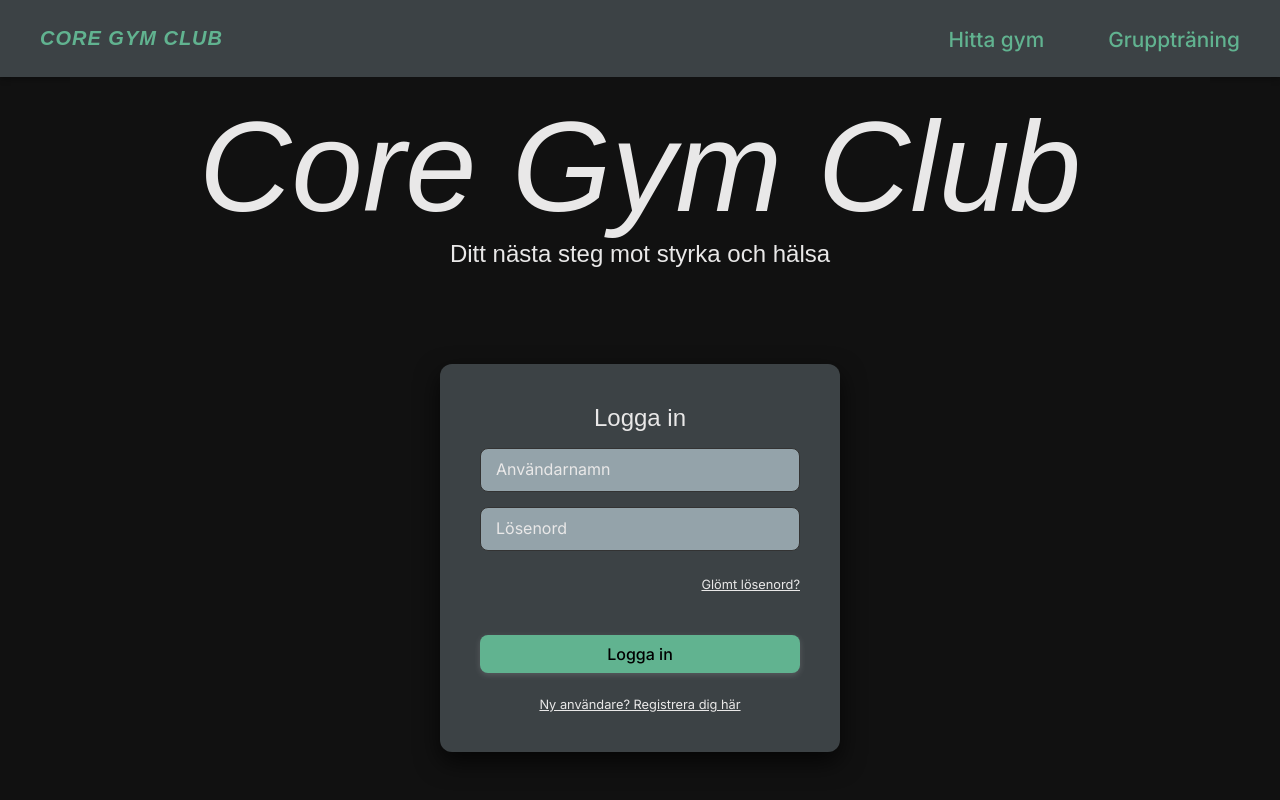
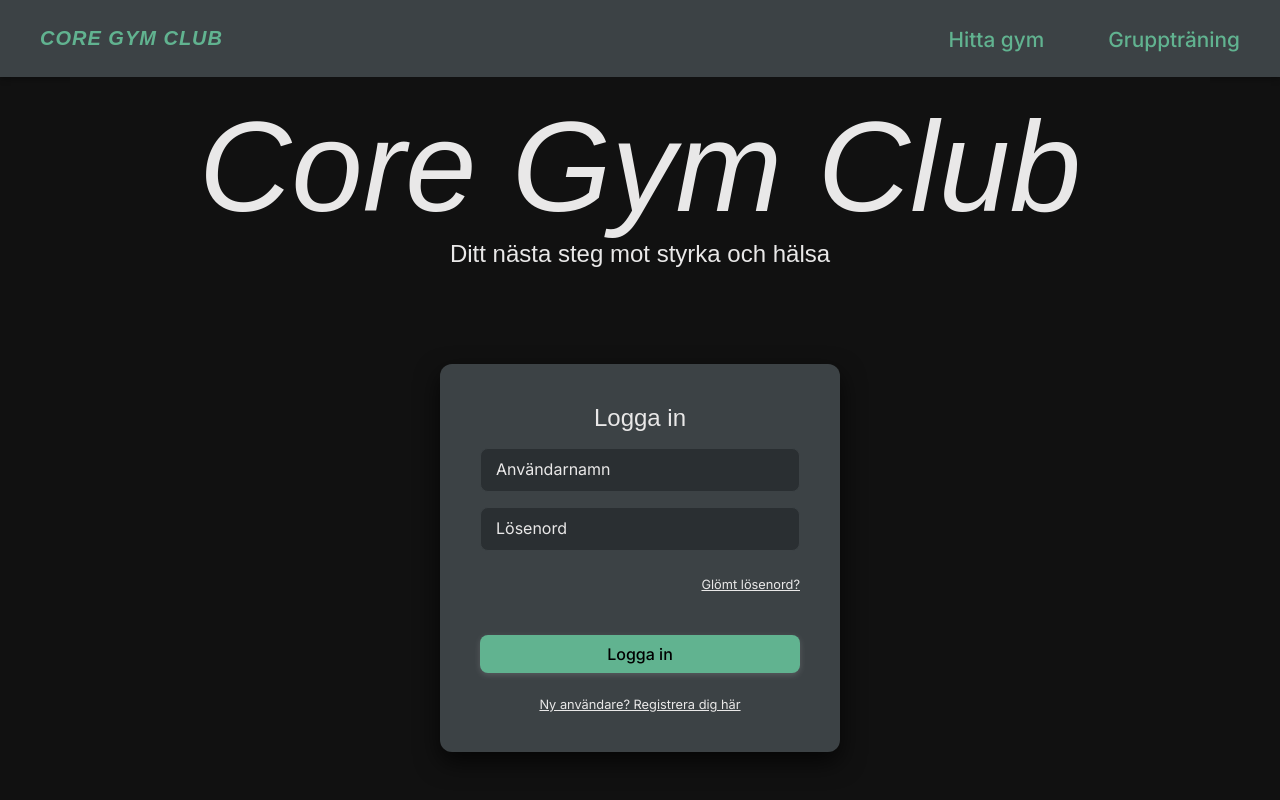
Before and after one commit to grupp14-fab3d32a/frontend, a React (Vite) app: page /signin in a window 1280 px wide. Shown: the top 800 px of the page. Built offline with nearby package versions, Linux system fonts and the light colour scheme; a web font is replaced by a local one.

Commit message:
Changed background color inputs

```diff
--- a/src/css/auth-pages.css
+++ b/src/css/auth-pages.css
@@ -3,7 +3,7 @@ input:-webkit-autofill,
 input:-webkit-autofill:hover,
 input:-webkit-autofill:focus,
 input:-webkit-autofill:active {
-    -webkit-box-shadow: 0 0 0px 1000px #2a2a3d inset !important;
+    -webkit-box-shadow: 0 0 0px 1000px #2a2f32 inset !important;
     -webkit-text-fill-color: #e0e0e0 !important;
 }
 
@@ -32,10 +32,10 @@ input:-webkit-autofill:active {
         width: 100%;
         padding: 12px 15px;
         margin-bottom: 15px;
-        border: 1px solid #333;
+        border: 1px solid #3c4245;
         border-radius: 8px;
         font-size: 1rem;
-        background-color: #94a3aa;
+        background-color: #2a2f32;
         transition: border-color 0.3s ease, box-shadow 0.3s ease;
 
     }
@@ -46,8 +46,8 @@ input:-webkit-autofill:active {
 
     input:focus {
         outline: none;
-        border-color: #94a3aa;
-        box-shadow: 0 0 0 3px rgba(216, 209, 238, 0.3);
+        border-color: #3c4245;
+        box-shadow: 0 0 0 2px rgba(216, 209, 238, 0.3);
     }
 
     button {
```
